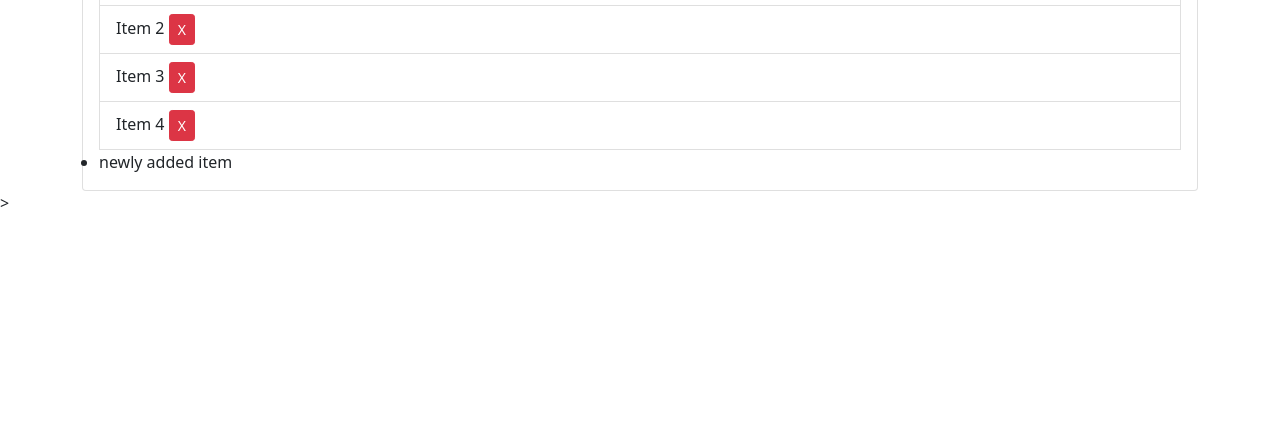
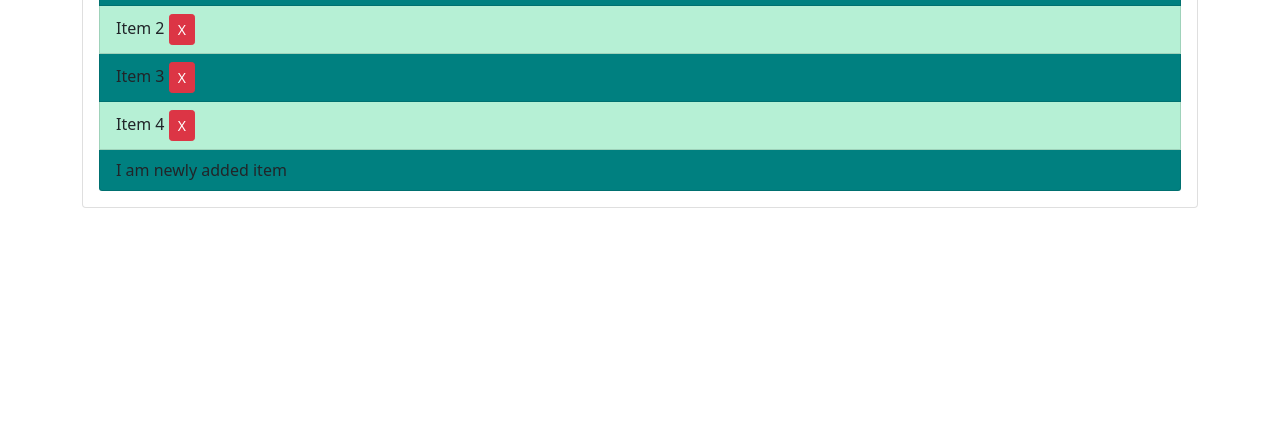
Before and after one commit to Akogwu24/DOM, a plain HTML site: page DOM/index.html in a window 1280 px wide. Shown: the part 366-800 px from the top of the page. Drawn offline with Linux system fonts and the light colour scheme.

Commit message:
list items colored

```diff
--- a/DOM/index.html
+++ b/DOM/index.html
@@ -70,5 +70,5 @@
   </body>
   <script
    src='main.js'></script>
-  ></script>
+  </script>
 </html>
--- a/DOM/main.js
+++ b/DOM/main.js
@@ -126,8 +126,25 @@ const addBtn = document.getElementById('main').children[1].children[1];
 addBtn.setAttribute('value', 'ADD YOUR ITEMS');
 
 const listItem = document.createElement('li');
-listItem.innerHTML = 'newly added item';
+listItem.innerHTML = 'I am newly added item';
+let list = document.querySelector('#items');
+list.appendChild(listItem).classList.add('list-group-item');
 
-let list = document.querySelector('#items');
-list.cla;
-list.appendChild(listItem);
+//we want to target the list items here so we can change their bg-colors
+//even numbered tags first
+const firstLiTag = document.querySelectorAll('li:nth-child(odd)')[0];
+firstLiTag.style.backgroundColor = 'teal';
+
+const thirdLiTag = document.querySelectorAll('li:nth-child(odd)')[1];
+thirdLiTag.style.backgroundColor = 'teal';
+
+const fifthLiTag = document.querySelectorAll('li:nth-child(odd)')[2];
+fifthLiTag.style.backgroundColor = 'teal';
+
+//Odd numbered Tags
+//second list item
+const secondLiTag = document.querySelectorAll('li:nth-child(even)')[0];
+secondLiTag.style.backgroundColor = '#b6f0d5';
+//fourth list item
+const fourthLiTag = document.querySelectorAll('li:nth-child(even)')[1];
+fourthLiTag.style.backgroundColor = '#b6f0d5';
```
